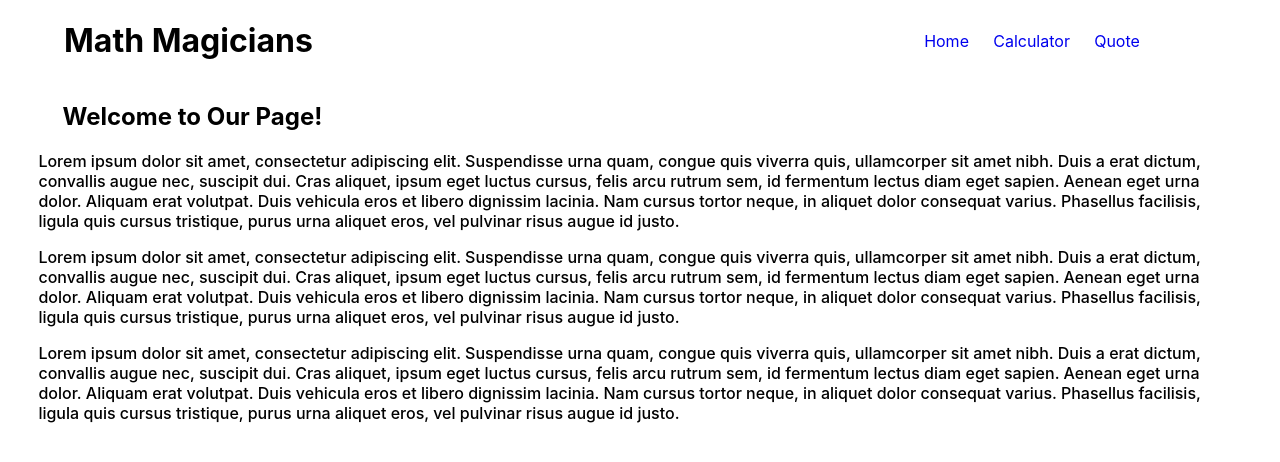
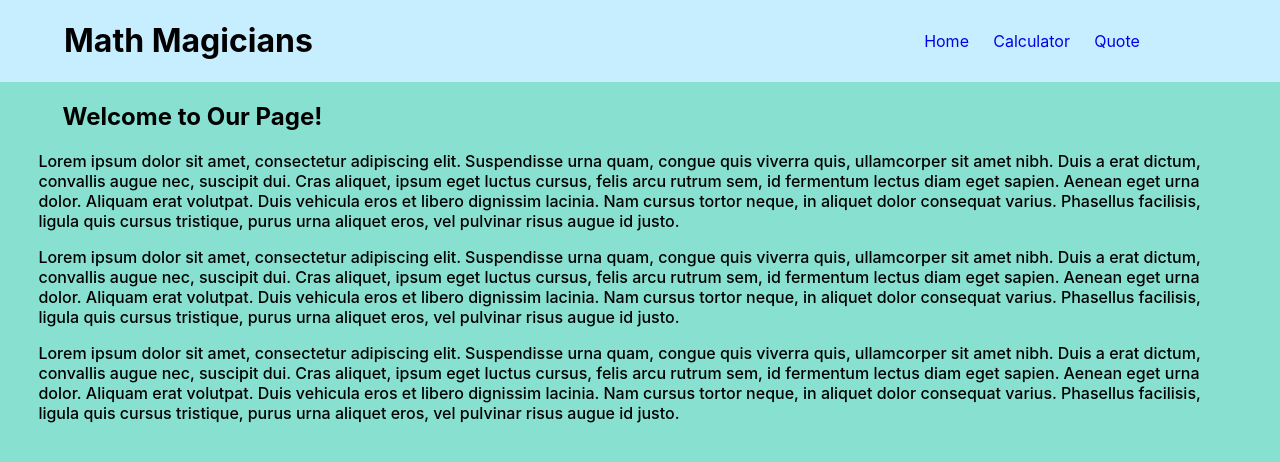
Before and after one commit to Zelalem1222/Math-magician, a React (Create React App) app: page / in a window 1280 px wide. Shown: the top 462 px of the page. Built offline with nearby package versions, Linux system fonts and the light colour scheme.

Commit message:
Add background colors

```diff
--- a/src/App.css
+++ b/src/App.css
@@ -1,3 +1,7 @@
+body {
+background-color: #88e0d0;
+}
+
 .container {
   margin: 13% auto;
 }
--- a/src/components/navBar.js
+++ b/src/components/navBar.js
@@ -20,6 +20,7 @@ display: flex;
 justify-content: space-between;
 align-items: center;
 padding: 0 10% 0 5%;
+background-color: #c7eeff;
 `;
 
 const Nav = style.div`
```
